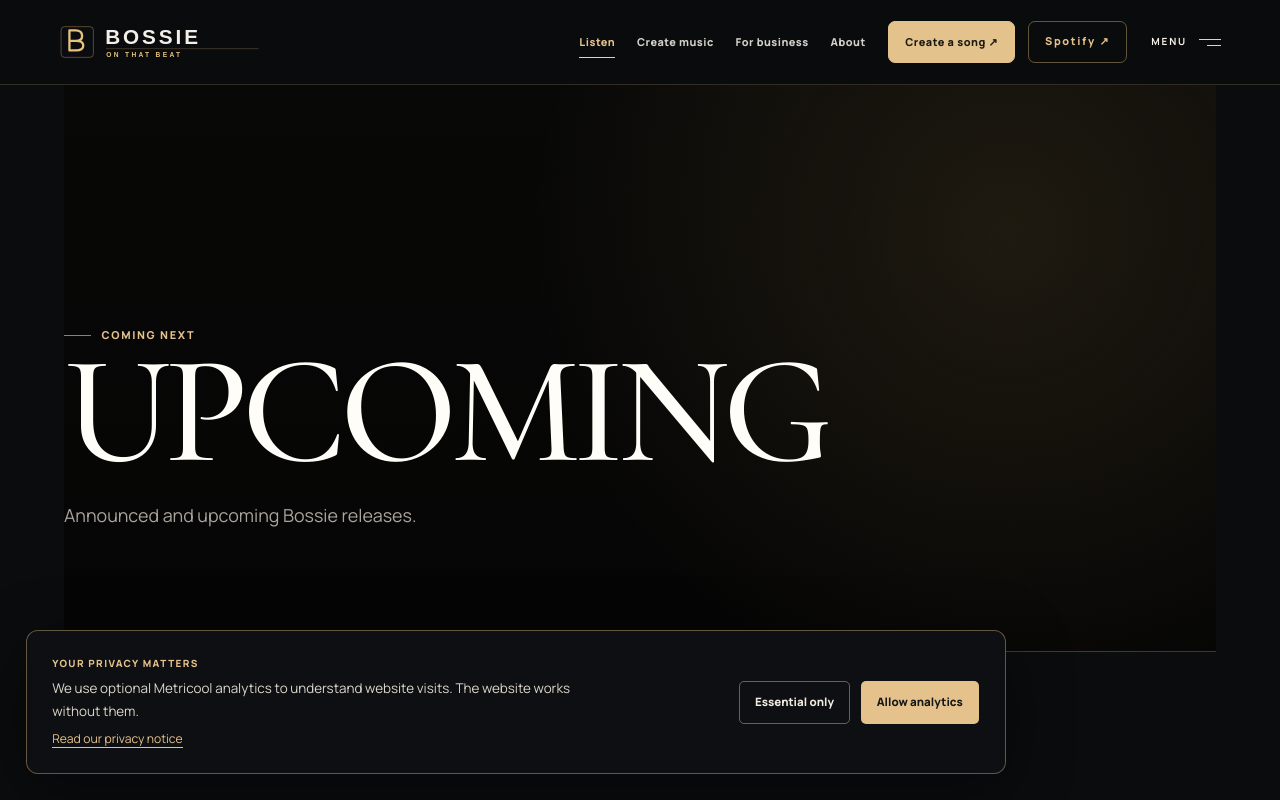
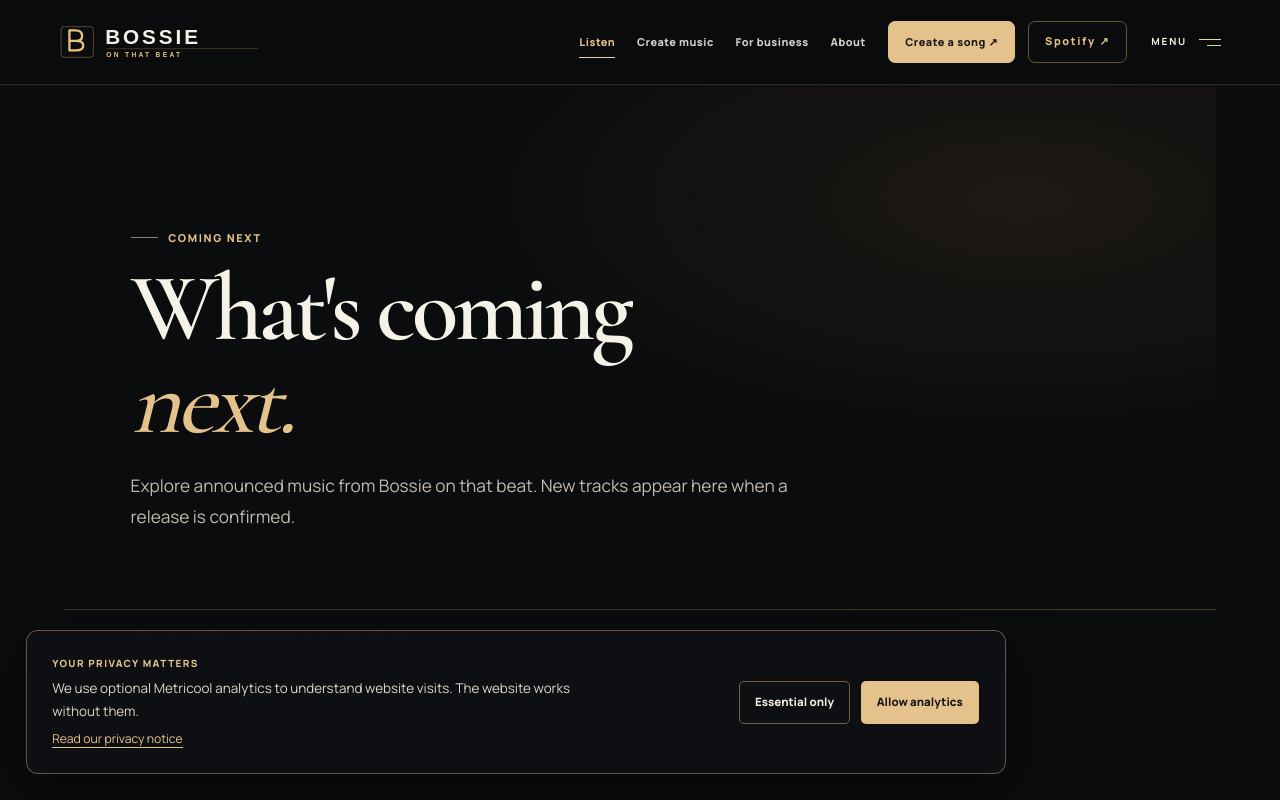
Before and after one commit to mvandenboslfgx/Bossie-on-that-beat, a Next.js app: page /music/upcoming in a window 1280 px wide. Shown: the top 800 px of the page. Built offline with nearby package versions, Linux system fonts and the light colour scheme.

Commit message:
design: align the Upcoming page with the shared editorial hero

```diff
--- a/app/music/upcoming/page.tsx
+++ b/app/music/upcoming/page.tsx
@@ -16,11 +16,11 @@ export default async function MusicUpcomingPage() {
 
   return (
     <PageShell>
-      <section className="page-hero">
+      <header className="page-hero brand-standard-hero">
         <p className="eyebrow">COMING NEXT</p>
-        <h1>UPCOMING</h1>
-        <p>Announced and upcoming Bossie releases.</p>
-      </section>
+        <h1>What's coming<br /><em>next.</em></h1>
+        <p>Explore announced music from Bossie on that beat. New tracks appear here when a release is confirmed.</p>
+      </header>
       <section className="section-pad">
         <div className="release-grid-v2">
           {upcoming.length ? (
```
